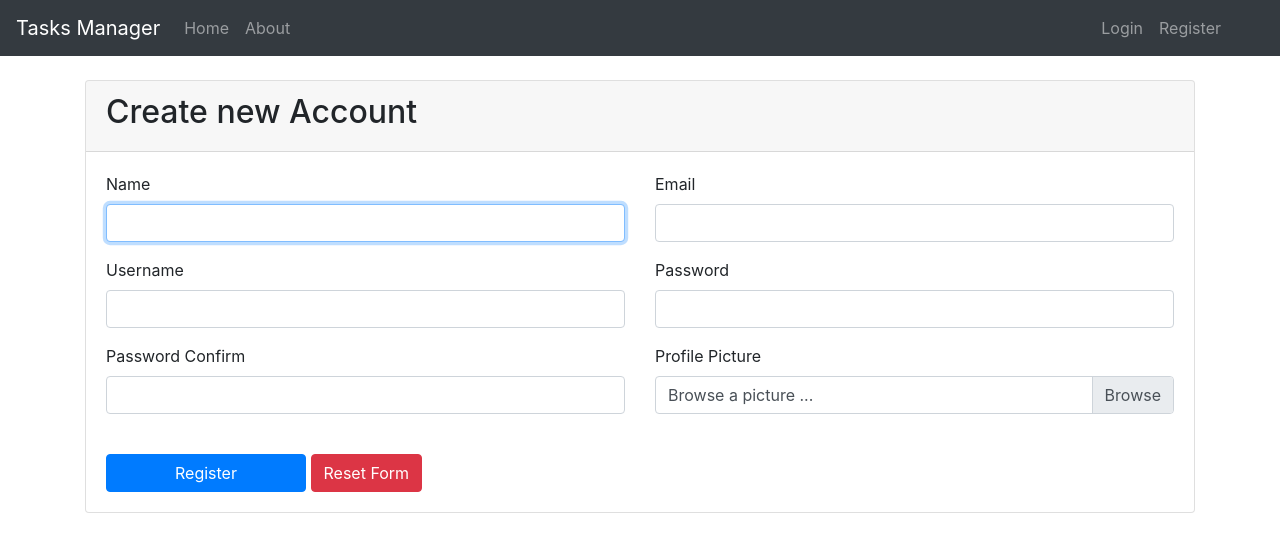
After one commit to hossien-soli/tasks_manager, a PHP site: template resources/views/auth/register.twig in a window 1280 px wide. The commit adds this page. Shown: the top 552 px of the page. Run offline with PHP 8.4, Linux system fonts and the light colour scheme; the template is opened without the code that fills it, so the values that code supplies are empty; some libraries are stand-ins or nearby versions.

Commit message:
AuthController created & register view & route & control added

```diff
--- a/app/controllers.php
+++ b/app/controllers.php
@@ -1,7 +1,12 @@
 <?php
 
 use App\Controllers\MainController;
+use App\Controllers\AuthController;
 
 $container['MainController'] = function ($container) {
     return new MainController ($container);
 };
+
+$container['AuthController'] = function ($container) {
+    return new AuthController ($container);
+};
--- a/app/routes.php
+++ b/app/routes.php
@@ -2,3 +2,6 @@
 
 $app->get('/','MainController:homeGET')->setName('main.home');
 $app->get('/about','MainController:aboutGET')->setName('main.about');
+
+$app->get('/register','AuthController:registerGET')->setName('auth.register');
+$app->post('/register','AuthController:registerPOST');
--- a/public/css/all.css
+++ b/public/css/all.css
@@ -2,3 +2,7 @@
 .navbar ul:last-child {
     margin-right: 35px;
 }
+
+.register-form button[type=submit] {
+    width: 200px;
+}
--- /dev/null
+++ b/resources/views/auth/register.twig
@@ -0,0 +1,61 @@
+{% extends 'master.twig' %}
+
+{% block content %}
+<div class="card register-form">
+    <div class="card-header">
+        <h2>Create new Account</h2>
+    </div>
+    <div class="card-body">
+        <form method="post" action="{{ path_for('auth.register') }}" enctype="multipart/form-data" >
+            <div class="row">
+                <div class="col-md-6">
+                    <div class="form-group">
+                        <label for="name">Name</label>
+                        <input autofocus type="text" id="name" class="form-control" name="name" >
+                    </div>
+                </div>
+                <div class="col-md-6">
+                    <div class="form-grou">
+                        <label for="email">Email</label>
+                        <input type="text" id="email" class="form-control" name="email" >
+                    </div>
+                </div>
+            </div>
+            <div class="row">
+                <div class="col-md-6">
+                    <div class="form-group">
+                        <label for="username">Username</label>
+                        <input type="text" id="username" class="form-control" name="username" >
+                    </div>
+                </div>
+                <div class="col-md-6">
+                    <div class="form-group">
+                        <label for="password">Password</label>
+                        <input type="password" id="password" class="form-control" name="password" >
+                    </div>
+                </div>
+            </div>
+            <div class="row">
+                <div class="col-md-6">
+                    <div class="form-group">
+                        <label for="password_confirm">Password Confirm</label>
+                        <input type="password" id="password_confirm" class="form-control" name="password_confirm" >
+                    </div>
+                </div>
+                <div class="col-md-6">
+                    <div class="form-group">
+                        <label for="profile_picture">Profile Picture</label>
+                        <div class="custom-file">
+                            <input type="file" id="profile_picture" class="custom-file-input" name="profile_picture" >
+                            <label for="profile_picture" class="custom-file-label" >Browse a picture ...</label>
+                        </div>
+                    </div>
+                </div>
+            </div>
+            <br>
+            <button class="btn btn-primary" type="submit" >Register</button>
+            <button class="btn btn-danger" type="reset" >Reset Form</button>
+        </form>
+    </div>
+</div>
+{% endblock %}
--- a/resources/views/partials/navigation.twig
+++ b/resources/views/partials/navigation.twig
@@ -14,7 +14,7 @@
             <a href="#" class="nav-link" >Login</a>
         </li>
         <li class="nav-item">
-            <a href="#" class="nav-link" >Register</a>
+            <a href="{{ path_for('auth.register') }}" class="nav-link" >Register</a>
         </li>
     </ul>
 </nav>
```
Also changed, not shown: app/Controllers/AuthController.php (added, +18 -0 lines), public/img/github-logo.png (added).
